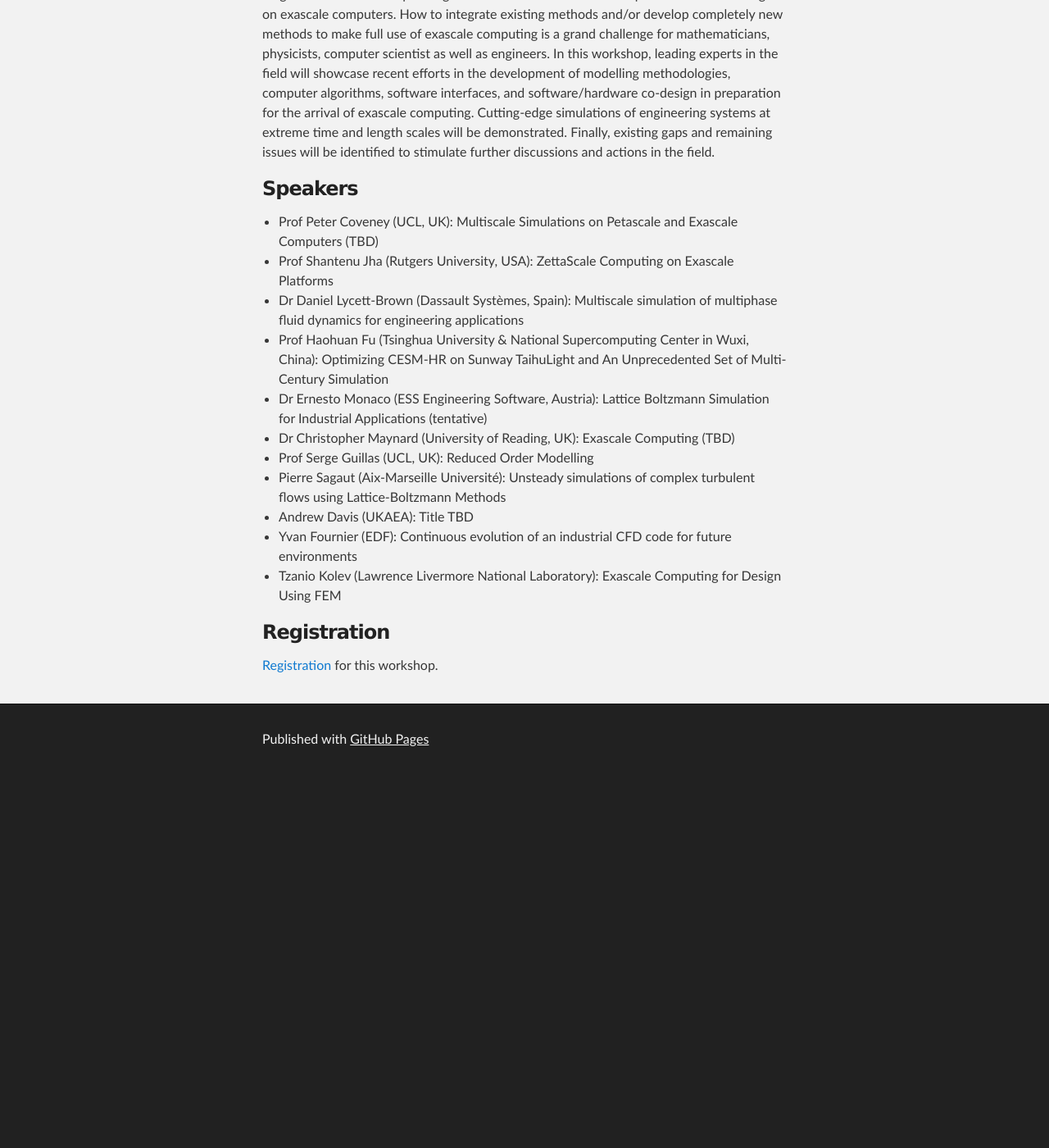
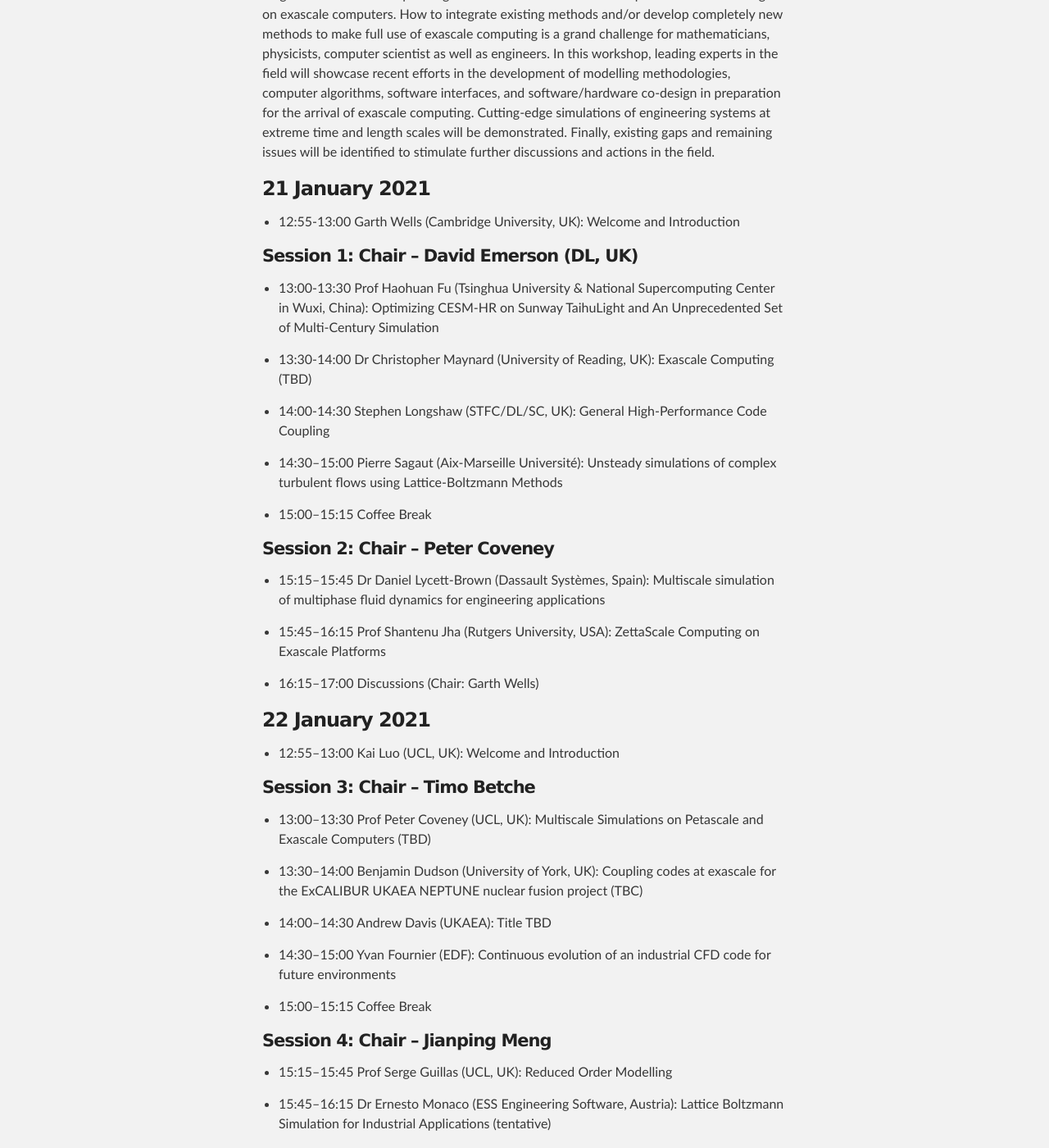
Before and after one commit to Excalibur-SLE/Excalibur-SLE.github.io, a Jekyll site: the page built from workshop3.md, in a window 1280 px wide and 1400 px high, scrolled down 729 px. Shown: the whole window at 82% size. Built offline with Jekyll 4.4.1, drawn with Linux system fonts in a browser that asks for light colours; our own code applies the rules of GitHub Pages for plain Markdown files; before the commit the page ends 1677 px from its top, so only the background shows below that; some of the changed text lies outside the part shown.

Commit message:
Update schedule

```diff
--- a/workshop3.md
+++ b/workshop3.md
@@ -33,19 +33,55 @@ time and length scales will be demonstrated. Finally, existing gaps
 and remaining issues will be identified to stimulate further
 discussions and actions in the field.
 
-### Speakers
+### 21 January 2021
 
-- Prof Peter Coveney (UCL, UK): Multiscale Simulations on Petascale and Exascale Computers (TBD)
-- Prof Shantenu Jha (Rutgers University, USA): ZettaScale Computing on Exascale Platforms
-- Dr Daniel Lycett-Brown (Dassault Systèmes, Spain): Multiscale simulation of multiphase fluid dynamics for engineering applications
-- Prof Haohuan Fu (Tsinghua University & National Supercomputing Center in Wuxi, China): Optimizing CESM-HR on Sunway TaihuLight and An Unprecedented Set of Multi-Century Simulation
-- Dr Ernesto Monaco (ESS Engineering Software, Austria): Lattice Boltzmann Simulation for Industrial Applications (tentative)
-- Dr Christopher Maynard (University of Reading, UK): Exascale Computing (TBD)
-- Prof Serge Guillas (UCL, UK): Reduced Order Modelling
-- Pierre Sagaut (Aix-Marseille Université): Unsteady simulations of complex turbulent flows using Lattice-Boltzmann Methods
-- Andrew Davis (UKAEA): Title TBD
-- Yvan Fournier (EDF): Continuous evolution of an industrial CFD code for future environments
-- Tzanio Kolev (Lawrence Livermore National Laboratory): Exascale Computing for Design Using FEM
+- 12:55-13:00 Garth Wells (Cambridge University, UK): Welcome and Introduction
+
+#### Session 1: Chair – David Emerson (DL, UK)
+
+- 13:00-13:30 Prof Haohuan Fu (Tsinghua University & National Supercomputing Center in Wuxi, China): Optimizing CESM-HR on Sunway TaihuLight and An Unprecedented Set of Multi-Century Simulation
+
+- 13:30-14:00 Dr Christopher Maynard (University of Reading, UK): Exascale Computing (TBD)
+
+- 14:00-14:30 Stephen Longshaw (STFC/DL/SC, UK): General High-Performance Code Coupling
+
+- 14:30–15:00 Pierre Sagaut (Aix-Marseille Université): Unsteady simulations of complex turbulent flows using Lattice-Boltzmann Methods
+
+- 15:00–15:15 Coffee Break
+
+#### Session 2: Chair – Peter Coveney
+
+- 15:15–15:45 Dr Daniel Lycett-Brown (Dassault Systèmes, Spain): Multiscale simulation of multiphase fluid dynamics for engineering applications
+
+- 15:45–16:15 Prof Shantenu Jha (Rutgers University, USA): ZettaScale Computing on Exascale Platforms
+
+- 16:15–17:00 Discussions (Chair: Garth Wells)
+
+### 22 January 2021
+
+- 12:55–13:00 Kai Luo (UCL, UK): Welcome and Introduction
+
+#### Session 3: Chair – Timo Betche
+
+- 13:00–13:30 Prof Peter Coveney (UCL, UK): Multiscale Simulations on Petascale and Exascale Computers (TBD)
+
+- 13:30–14:00 Benjamin Dudson (University of York, UK): Coupling codes at exascale for the ExCALIBUR UKAEA NEPTUNE nuclear fusion project (TBC)
+
+- 14:00–14:30 Andrew Davis (UKAEA): Title TBD
+
+- 14:30–15:00 Yvan Fournier (EDF): Continuous evolution of an industrial CFD code for future environments
+
+- 15:00–15:15 Coffee Break
+
+#### Session 4: Chair – Jianping Meng
+
+- 15:15–15:45 Prof Serge Guillas (UCL, UK): Reduced Order Modelling
+
+- 15:45–16:15 Dr Ernesto Monaco (ESS Engineering Software, Austria): Lattice Boltzmann Simulation for Industrial Applications (tentative)
+
+- 16:15–16:45 Tzanio Kolev (Lawrence Livermore National Laboratory): Exascale Computing for Design Using FEM
+
+- 16:45–17:30 Discussions (Chair: Kai Luo)
 
 ### Registration
 
```
